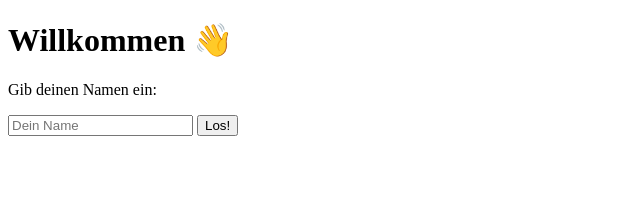
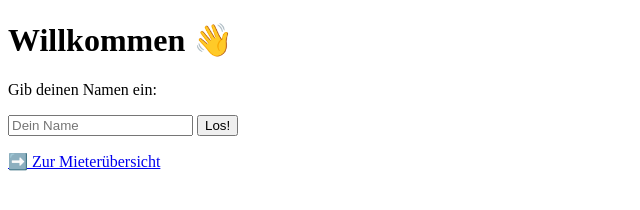
Before and after one commit to pmksgbr-cmyk/hello-christopher, a plain HTML site: page index.html in a window 1280 px wide. Shown: the whole page, without its empty margins (0-640 px from the left). Drawn offline with Linux system fonts and the light colour scheme.

Commit message:
Update index.html

```diff
--- a/index.html
+++ b/index.html
@@ -12,6 +12,9 @@
 
   <p id="output"></p>
 
+  <p><a href="mieter.html">➡️ Zur Mieterübersicht</a></p>
+
+
   <script>
     function greet() {
       const name = document.getElementById("nameInput").value;
```
